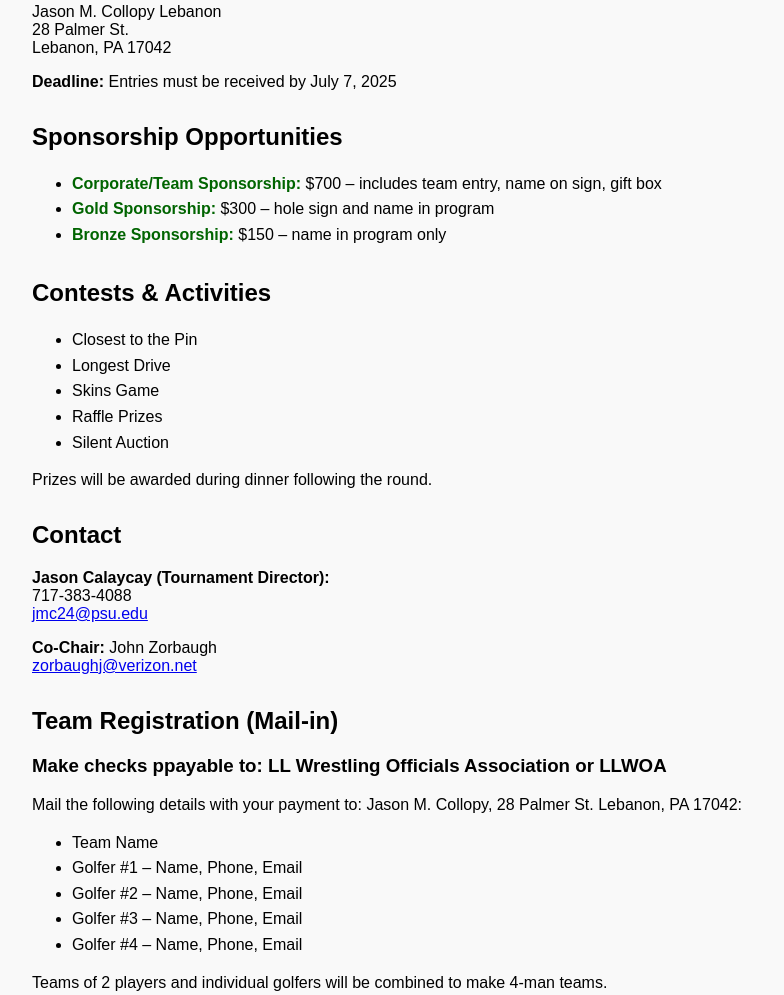
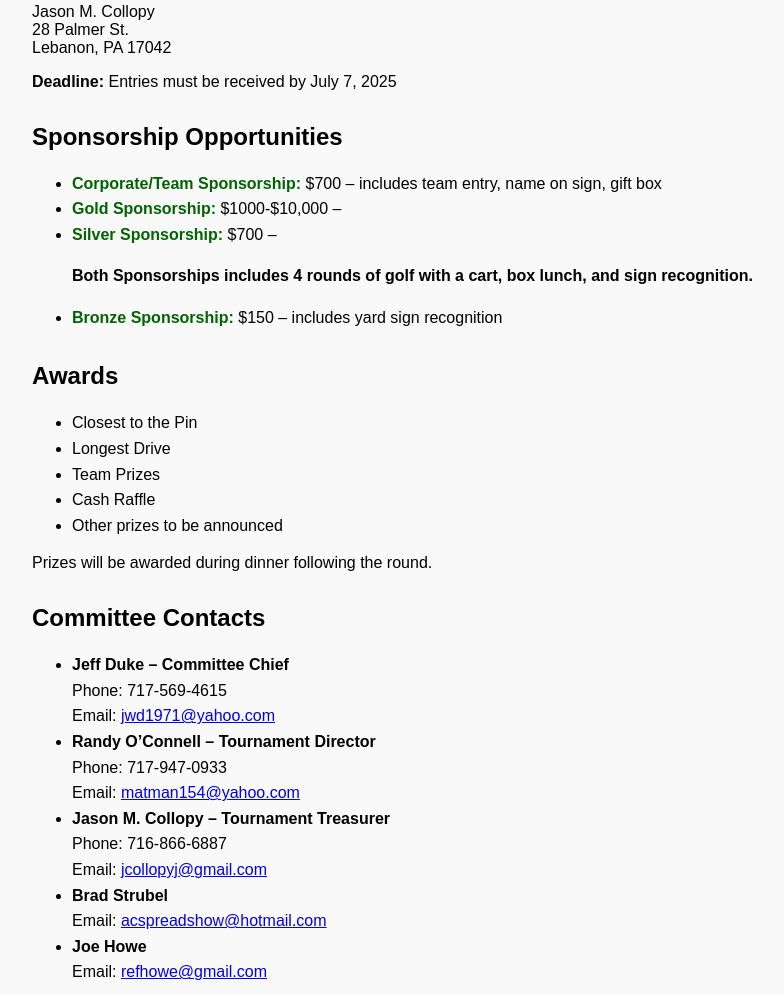
Before and after one commit to tmowery30/LL_League, a plain HTML site: page tournament.html in a window 1280 px wide. Shown: the part 633-1628 px from the top of the page, without its empty margins (0-784 px from the left). Drawn offline with Linux system fonts and the light colour scheme.

Commit message:
Update tournament.html

```diff
--- a/tournament.html
+++ b/tournament.html
@@ -45,7 +45,7 @@
       <p>Includes cart, greens fee, box lunch, drinks(by Hess's)</p>
       <p>Send registration form and checks payable to <strong>LLWOA</strong>:</p>
       <p>
-        Jason M. Collopy Lebanon<br/>
+        Jason M. Collopy<br/>
         28 Palmer St.<br/>
         Lebanon, PA 17042
       </p>
@@ -56,31 +56,46 @@
       <h2>Sponsorship Opportunities</h2>
       <ul>
         <li><span class="highlight">Corporate/Team Sponsorship:</span> $700 – includes team entry, name on sign, gift box</li>
-        <li><span class="highlight">Gold Sponsorship:</span> $300 – hole sign and name in program</li>
-        <li><span class="highlight">Bronze Sponsorship:</span> $150 – name in program only</li>
+        <li><span class="highlight">Gold Sponsorship:</span> $1000-$10,000 – </li>      <li><span class="highlight">Silver Sponsorship:</span> $700 – </li>
+              <p><strong>Both Sponsorships includes 4 rounds of golf with a cart, box lunch, and sign recognition.</strong></p>
+        <li><span class="highlight">Bronze Sponsorship:</span> $150 – includes yard sign recognition</li>
       </ul>
     </section>
 
     <section>
-      <h2>Contests & Activities</h2>
+      <h2>Awards</h2>
       <ul>
         <li>Closest to the Pin</li>
         <li>Longest Drive</li>
-        <li>Skins Game</li>
-        <li>Raffle Prizes</li>
-        <li>Silent Auction</li>
+        <li>Team Prizes</li>
+        <li>Cash Raffle</li>
+        <li>Other prizes to be announced</li>
       </ul>
       <p>Prizes will be awarded during dinner following the round.</p>
     </section>
 
-    <section>
-      <h2>Contact</h2>
-      <p><strong>Jason Calaycay (Tournament Director):</strong><br/>
-        717-383-4088<br/>
-        <a href="mailto:jmc24@psu.edu">jmc24@psu.edu</a></p>
-
-      <p><strong>Co-Chair:</strong> John Zorbaugh<br/>
-        <a href="mailto:zorbaughj@verizon.net">zorbaughj@verizon.net</a></p>
+  <section>
+   <h2>Committee Contacts</h2>
+      <ul>
+        <li><strong>Jeff Duke – Committee Chief</strong><br>
+          Phone: 717-569-4615<br>
+          Email: <a href="mailto:jwd1971@yahoo.com">jwd1971@yahoo.com</a>
+        </li>
+        <li><strong>Randy O’Connell – Tournament Director</strong><br>
+          Phone: 717-947-0933<br>
+          Email: <a href="mailto:matman154@yahoo.com">matman154@yahoo.com</a>
+        </li>
+        <li><strong>Jason M. Collopy – Tournament Treasurer</strong><br>
+          Phone: 716-866-6887<br>
+          Email: <a href="mailto:jcollopyj@gmail.com">jcollopyj@gmail.com</a>
+        </li>
+        <li><strong>Brad Strubel</strong><br>
+          Email: <a href="mailto:acspreadshow@hotmail.com">acspreadshow@hotmail.com</a>
+        </li>
+        <li><strong>Joe Howe</strong><br>
+          Email: <a href="mailto:refhowe@gmail.com">refhowe@gmail.com</a>
+        </li>
+      </ul>
     </section>
 
     <section>
```
